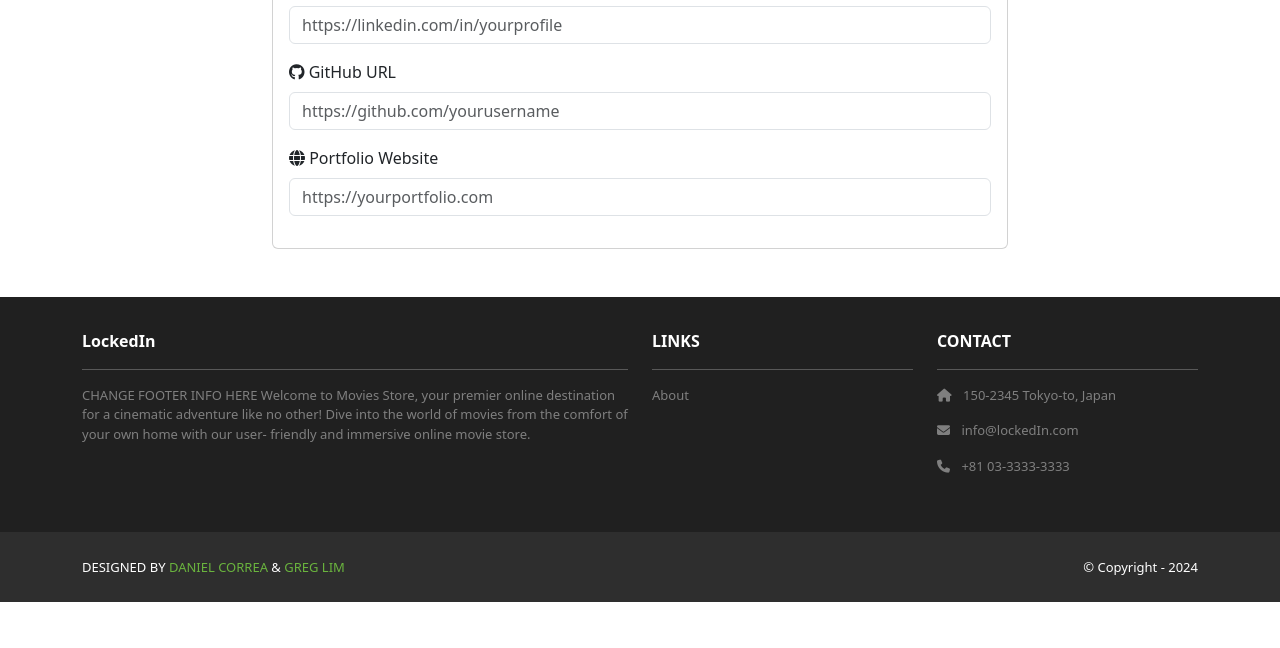
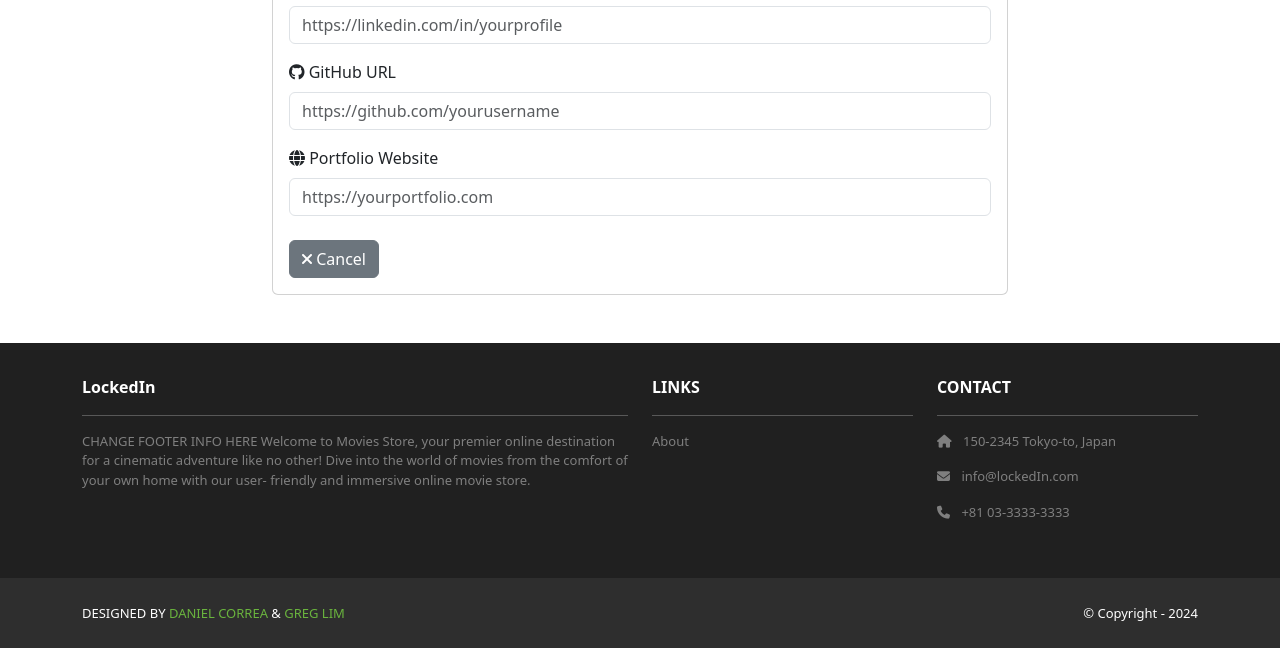
Before and after one commit to StealthyFearZ/lockedin, a Django app: page /profiles/edit/ in a window 1280 px wide. Shown: the part 726-1374 px from the top of the page. Before the commit the page ends 1328 px from the top, so only its background shows below. Run offline with Django 5.2, Linux system fonts and the light colour scheme; the visitor is signed in with stand-in values (Sample User, id 1); data comes from the database, SQL or seed files in the repository; some libraries are stand-ins or nearby versions.

Commit message:
Added Quick Cancel Button

```diff
--- a/lockedin/profiles/templates/profiles/profile_form.html
+++ b/lockedin/profiles/templates/profiles/profile_form.html
@@ -78,7 +78,13 @@
                             {{ form.portfolio_url }}
                         </div>
 
-                        <!-- ADD "Cancel Button" or "Save Changes" BUTTONS-->
+                        <!-- ADD "Cancel Button" and "Save Changes" BUTTONS-->
+                        <div class="d-flex justify-content-between mt-4">
+                            <a href="{% url 'profiles.detail' username=user.username %}"
+                               class="btn btn-secondary">
+                                <i class="fa-solid fa-xmark"></i> Cancel
+                            </a>
+                        </div>
                     </form>
                 </div>
             </div>
```
